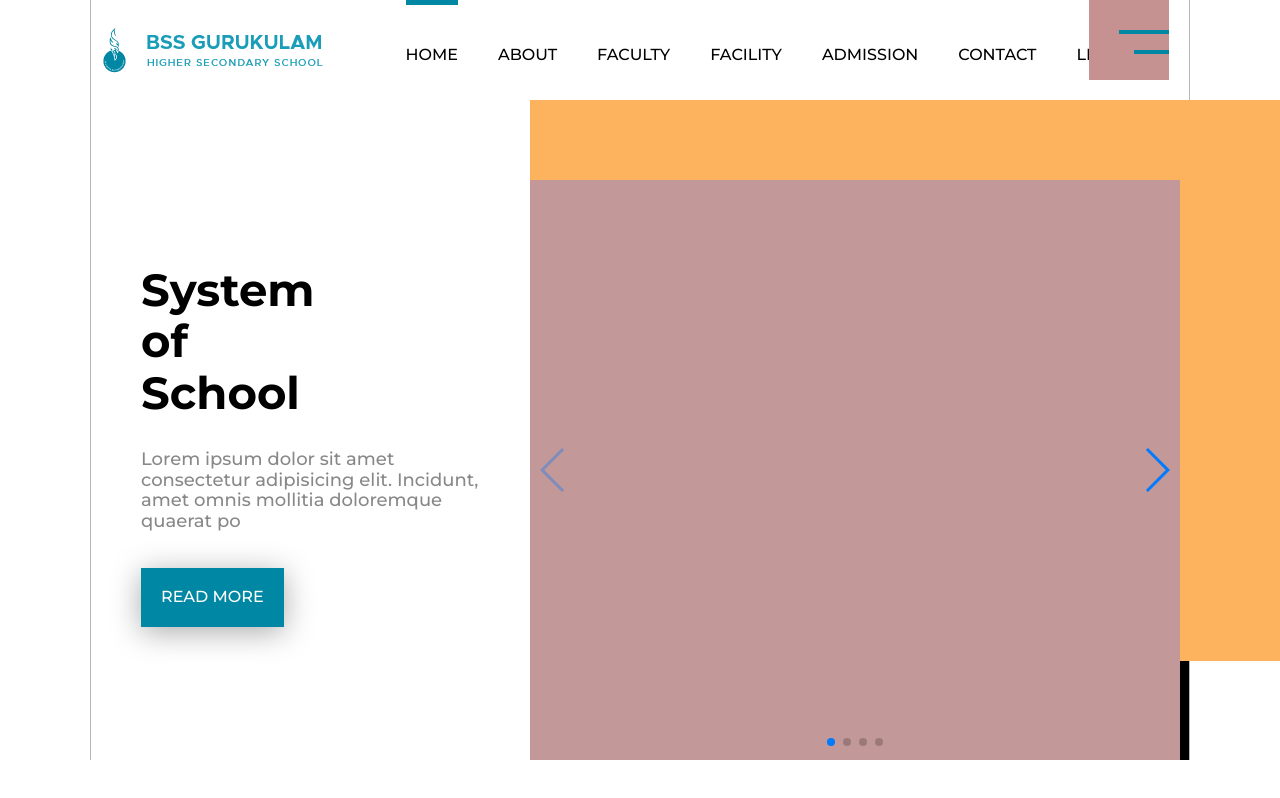
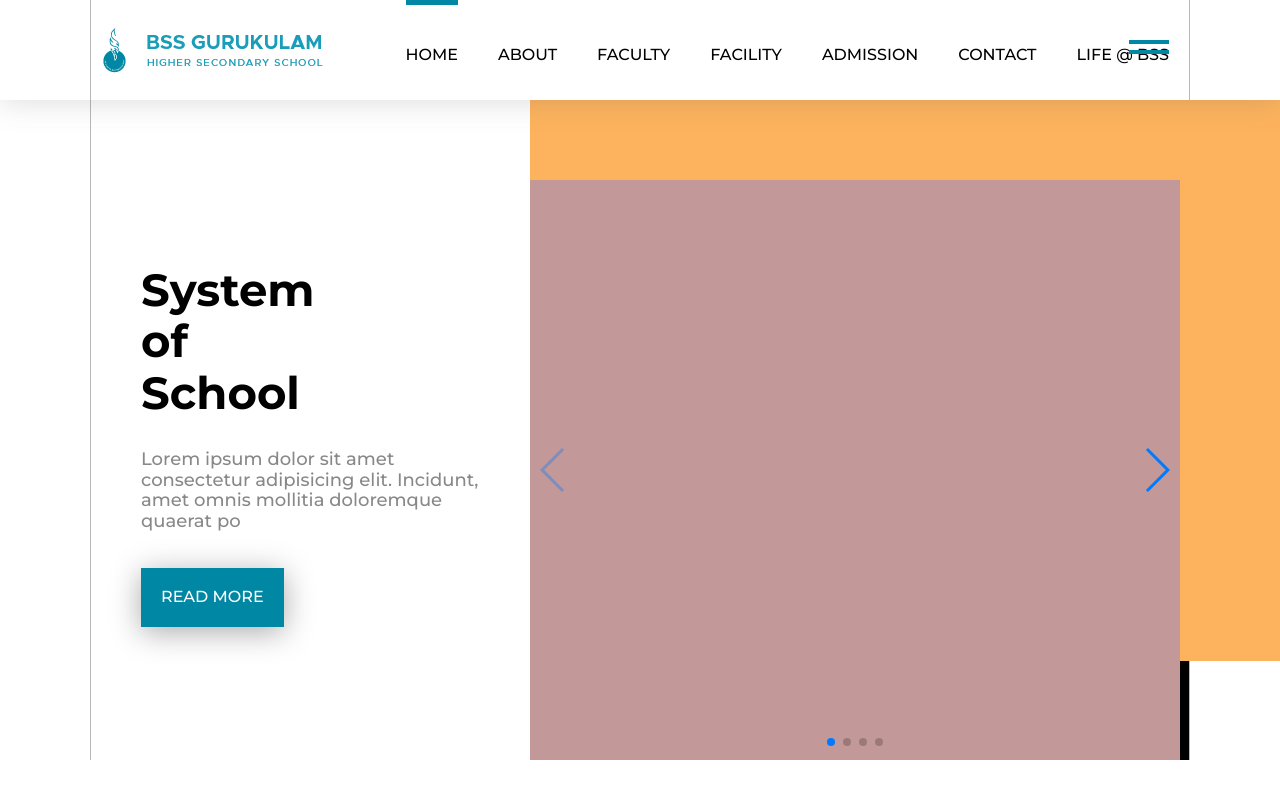
Before and after one commit to anvrnazr/bss, a plain HTML site: page index.html in a window 1280 px wide. Drawn offline with Linux system fonts and the light colour scheme.

Commit message:
nav shadow

```diff
--- a/css/main.scss
+++ b/css/main.scss
@@ -55,6 +55,7 @@ header
     top:0;
     background: #fff;
     z-index: 1000;
+    box-shadow: 0px 0px 30px rgba(94, 92, 92, 0.233);
 }
 nav{
     display: flex;
@@ -97,7 +98,6 @@ nav ul li a.active{
     position: absolute;
     right: 20px;;
     top: 0;
-    background: rgb(197, 145, 145);
 
 
     div
@@ -109,13 +109,13 @@ nav ul li a.active{
     }
     .l1
     {
-        width: 50px;
-        top: 30px;
+        width: 40px;
+        top: 40px;
 
     }
     .l2
     {
-        width: 35px;
+        width: 40px;
         top: 50px;
 
     }
```
Also changed, not shown: css/main.css, 1 other file.
